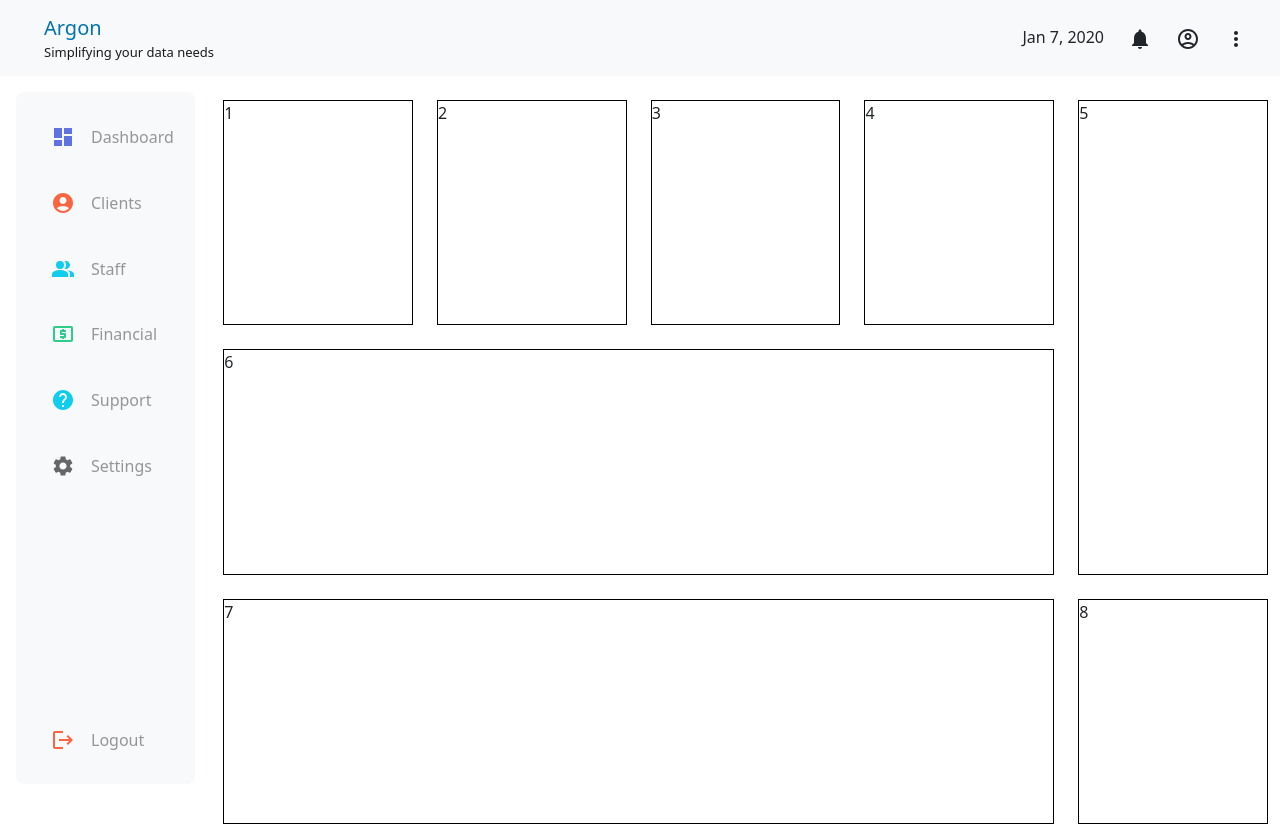
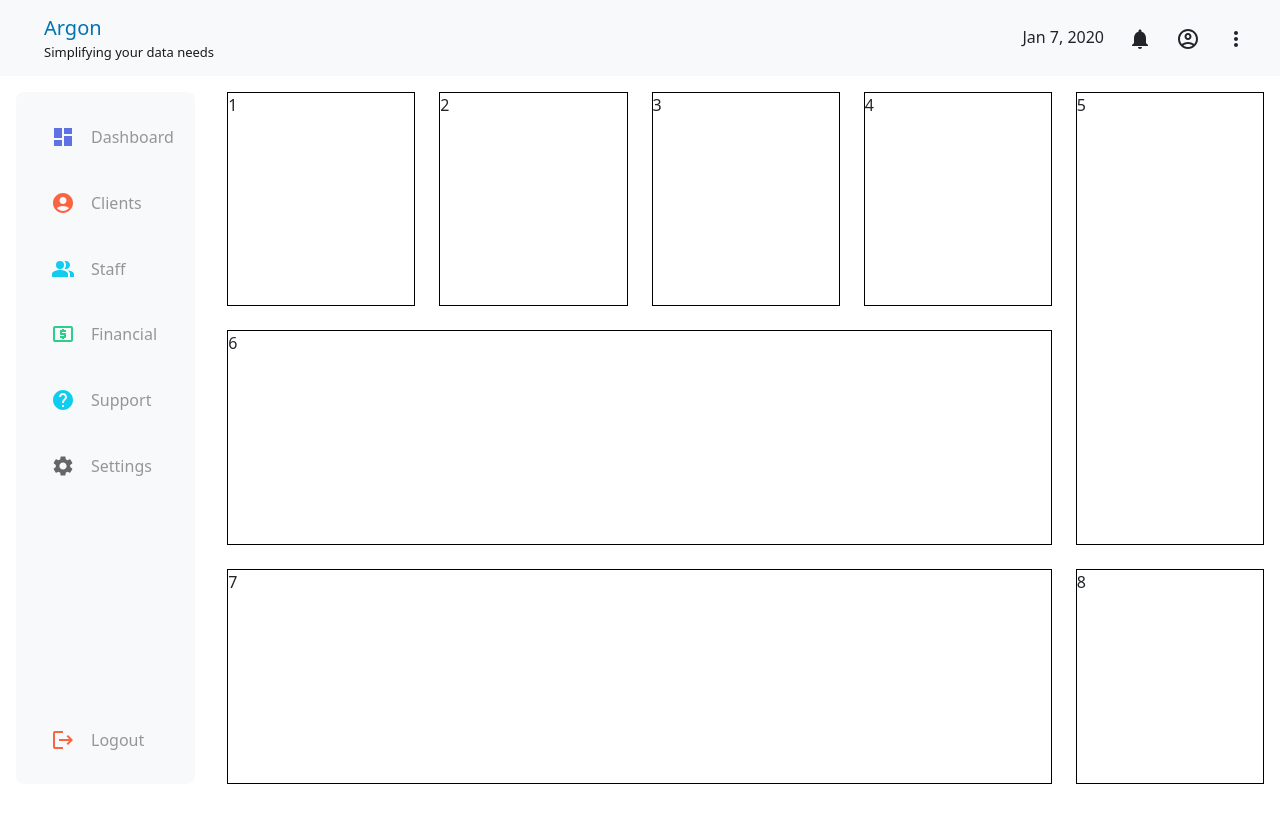
Before and after one commit to abhishekgangwar90/dashboard, a Next.js app: page /dashboard in a window 1280 px wide. After the commit the page ends 800 px from the top, so only its background shows below. Built offline with nearby package versions, Linux system fonts and the light colour scheme.

Commit message:
feat: added dashboard layout

```diff
--- a/molecules/layout/index.js
+++ b/molecules/layout/index.js
@@ -20,7 +20,7 @@ export default function Layout({ children }){
           <Col lg="1" className={`u-padding-none ${styles.navigation}`}>
               <SideNavigation/>
           </Col>
-          <Col> {children} </Col>
+          <Col className="u-padding-top-small u-padding-bottom-small"> {children} </Col>
         </Row>
     </Container>
    </div>
--- a/pages/dashboard/dashboard.module.scss
+++ b/pages/dashboard/dashboard.module.scss
@@ -9,9 +9,9 @@
 }
 
 .grid {
-  margin-top: 1.5rem;
+  height: 100%;
   display: grid;
-  height: 100%;
+  flex: 1;
   grid-template-rows: auto;
   grid-template-columns: auto auto auto auto auto;
   grid-gap: 1.5rem;
--- a/styles/_utilities.scss
+++ b/styles/_utilities.scss
@@ -38,6 +38,14 @@
   padding-left: 1rem;
 }
 
+.u-padding-top-small {
+  padding-left: 1rem;
+}
+
+.u-padding-bottom-small {
+  padding: 1rem;
+}
+
 .u-padding-right-small {
   padding-right: 1rem;
 }
```
